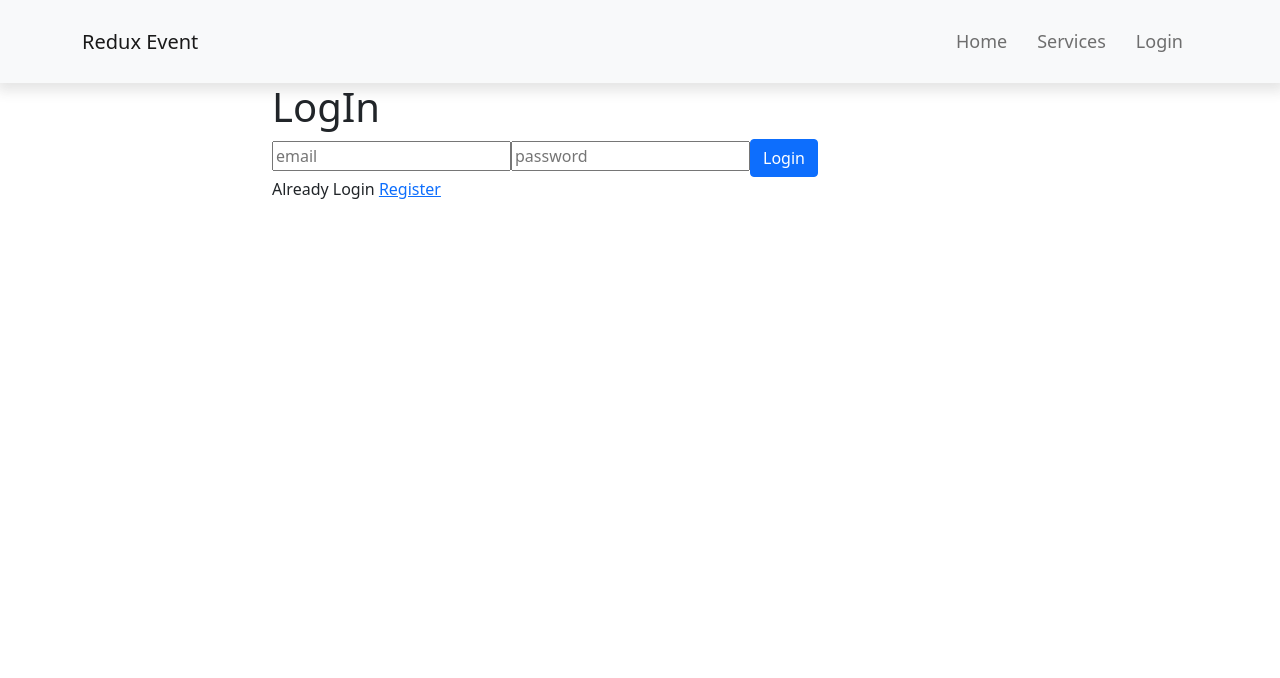
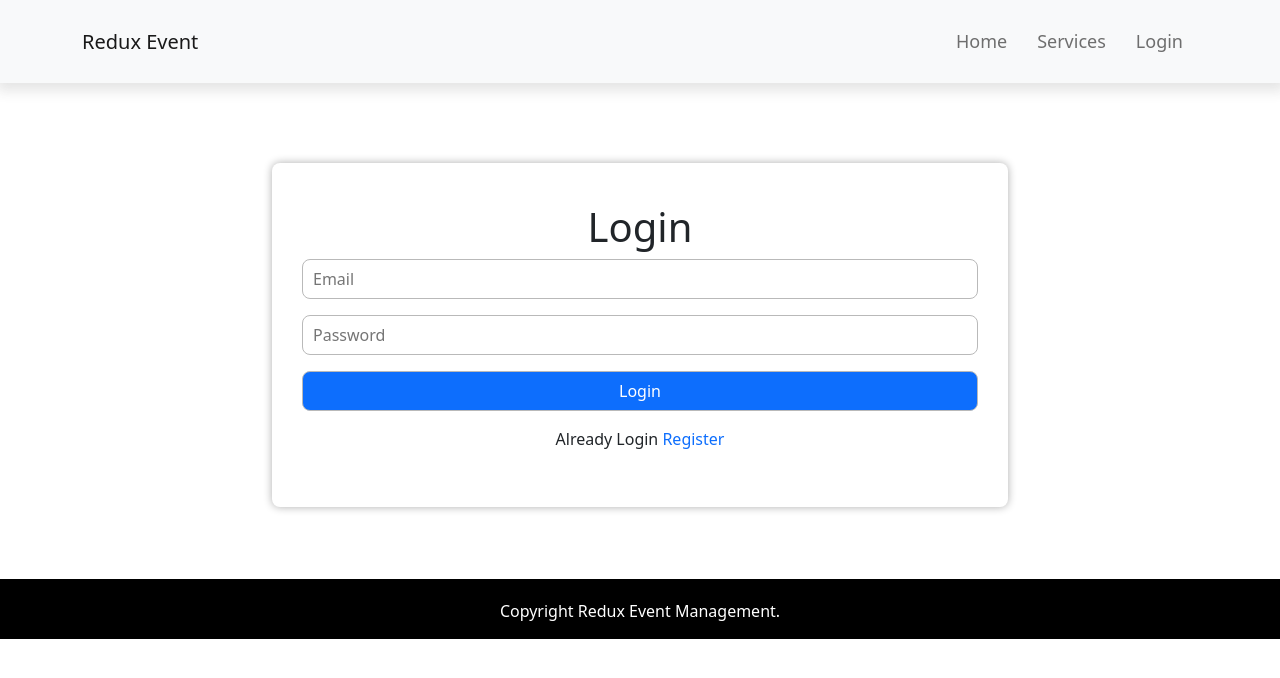
Before and after one commit to akhlakuzzalal/redux-event, a React (Create React App) app: page /login in a window 1280 px wide. Shown: the top 678 px of the page. Built offline with nearby package versions, Linux system fonts and the light colour scheme; no server answers.

Commit message:
[Mod] - login registation page design

```diff
--- a/src/Components/Pages/Home/Home.js
+++ b/src/Components/Pages/Home/Home.js
@@ -1,6 +1,7 @@
 import React from 'react';
 import Banner from '../../Section/Banner/Banner';
 import Contact from '../../Section/Contact/Contact';
+import Map from '../../Section/Map/Map';
 import Service from '../../Section/Service/Service';
 
 const Home = () => {
@@ -9,6 +10,7 @@ const Home = () => {
             <Banner></Banner>
             <Service></Service>
             <Contact></Contact>
+            <Map></Map>
         </main>
     );
 };
--- /dev/null
+++ b/src/Components/Pages/Login/Login.css
@@ -0,0 +1,28 @@
+.login-page {
+    padding: 80px 0;
+}
+.login-part input {
+    width: 100%;
+    margin-bottom: 16px;
+    height: 40px;
+    padding: 0 10px;
+    border: 1px solid #b9b9b9;
+    border-radius: 8px;
+}
+.login-part {
+    box-shadow: 0 0 8px 0 #00000052;
+    padding: 40px 30px;
+    border-radius: 8px;
+}
+.login-part h1 {
+    text-align: center;
+}
+.loginReg {
+    text-align: center;
+}
+.loginReg a{
+    text-decoration: none;
+}
+.login-part input:focus {
+    outline: 0;
+}
--- a/src/Components/Pages/Login/Login.js
+++ b/src/Components/Pages/Login/Login.js
@@ -3,6 +3,7 @@ import { Link } from "react-router-dom";
 import { useForm } from "react-hook-form";
 import useFirebase from "../../../hooks/useFirebase";
 import { useLocation, useNavigate } from "react-router-dom";
+import './Login.css';
 const Login = () => {
   const location = useLocation();
   const navigate = useNavigate();
@@ -14,22 +15,24 @@ const Login = () => {
     reset();
   };
   return (
+    <section className="login-page">
         <div className="container">
         <div className="row">
-        <div className="col-8 offset-2">
-          <h1>LogIn</h1>
+          <div className="col-md-8 offset-md-2">
+            <div className="login-part">
+            <h1>Login</h1>
             <form onSubmit={handleSubmit(onSubmit)}>
-            <input required placeholder="email" {...register("email")} />
+              <input required placeholder="Email" {...register("email")} />
               <input
                 required
                 type="password"
-              placeholder="password"
+                placeholder="Password"
                 {...register("password")}
               />
               {isLoading ? (
                 <button className="btn btn-primary" type="button" disabled>
                   <span
-                  class="spinner-border spinner-border-sm"
+                    className="spinner-border spinner-border-sm"
                     role="status"
                     aria-hidden="true"
                   ></span>
@@ -40,12 +43,14 @@ const Login = () => {
               )}
             </form>
             {error && <p className="text-danger">{error}</p>}
-          <p>
+            <p className="loginReg">
               Already Login <Link to="/register">Register</Link>{" "}
             </p>
             </div>
           </div>
         </div>
+      </div>
+    </section>
   );
 };
 
--- a/src/Components/Pages/Registation/Registation.js
+++ b/src/Components/Pages/Registation/Registation.js
@@ -14,23 +14,25 @@ const Registation = () => {
     reset();
   };
   return (
+    <section className="login-page">
     <div className="container">
       <div className="row">
-        <div className="col-8 offset-2">
+        <div className="col-md-8 offset-md-2">
+        <div className="login-part">
           <h1>Reg Form</h1>
           <form onSubmit={handleSubmit(onSubmit)}>
-            <input required placeholder="name" {...register("name")} />
-            <input required placeholder="email" {...register("email")} />
+            <input required placeholder="Enter Your Name" {...register("name")} />
+            <input required placeholder="Enter Your Email" {...register("email")} />
             <input
               required
               type="password"
-              placeholder="password"
+              placeholder="Password"
               {...register("password")}
             />
             {isLoading ? (
               <button className="btn btn-primary" type="button" disabled>
                 <span
-                  class="spinner-border spinner-border-sm"
+                  className="spinner-border spinner-border-sm"
                   role="status"
                   aria-hidden="true"
                 ></span>
@@ -45,12 +47,14 @@ const Registation = () => {
             )}
           </form>
           {error && <p className="text-danger">{error}</p>}
-          <p>
+          <p className="loginReg">
             Already Register <Link to="/login">Login</Link>{" "}
           </p>
         </div>
+        </div>
       </div>
     </div>
+    </section>
   );
 };
 
--- /dev/null
+++ b/src/Components/Section/Footer/Footer.css
@@ -0,0 +1,8 @@
+footer {
+    background: #000;
+    margin-top: -8px;
+}
+footer p {
+    color: #fff;
+    padding-top: 20px;
+}
--- a/src/Components/Section/Footer/Footer.js
+++ b/src/Components/Section/Footer/Footer.js
@@ -1,10 +1,17 @@
 import React from 'react';
+import './Footer.css';
 
 const Footer = () => {
     return (
-        <div>
-
-        </div>
+        <footer>
+            <div className="container">
+                <div className="row">
+                    <div className="col-lg-12">
+                        <p className='text-center'>Copyright Redux Event Management.</p>
+                    </div>
+                </div>
+            </div>
+        </footer>
     );
 };
 
--- /dev/null
+++ b/src/Components/Section/Map/Map.js
@@ -0,0 +1,11 @@
+import React from 'react';
+
+const Map = () => {
+    return (
+        <div>
+            <iframe src="https://www.google.com/maps/embed?pb=!1m18!1m12!1m3!1d3643.2387576494352!2d89.8685667143032!3d24.057895282878167!2m3!1f0!2f0!3f0!3m2!1i1024!2i768!4f13.1!3m3!1m2!1s0x39fe07301921e993%3A0x955890b16e9da042!2sSwapon%20Saha!5e0!3m2!1sen!2sbd!4v1641229945670!5m2!1sen!2sbd" width="100%" height="450"></iframe>
+        </div>
+    );
+};
+
+export default Map;
```
Also changed, not shown: src/Components/Firebase/firebase.config.js (+7 -0 lines). Lines whose indentation alone changed are shown as unchanged.
